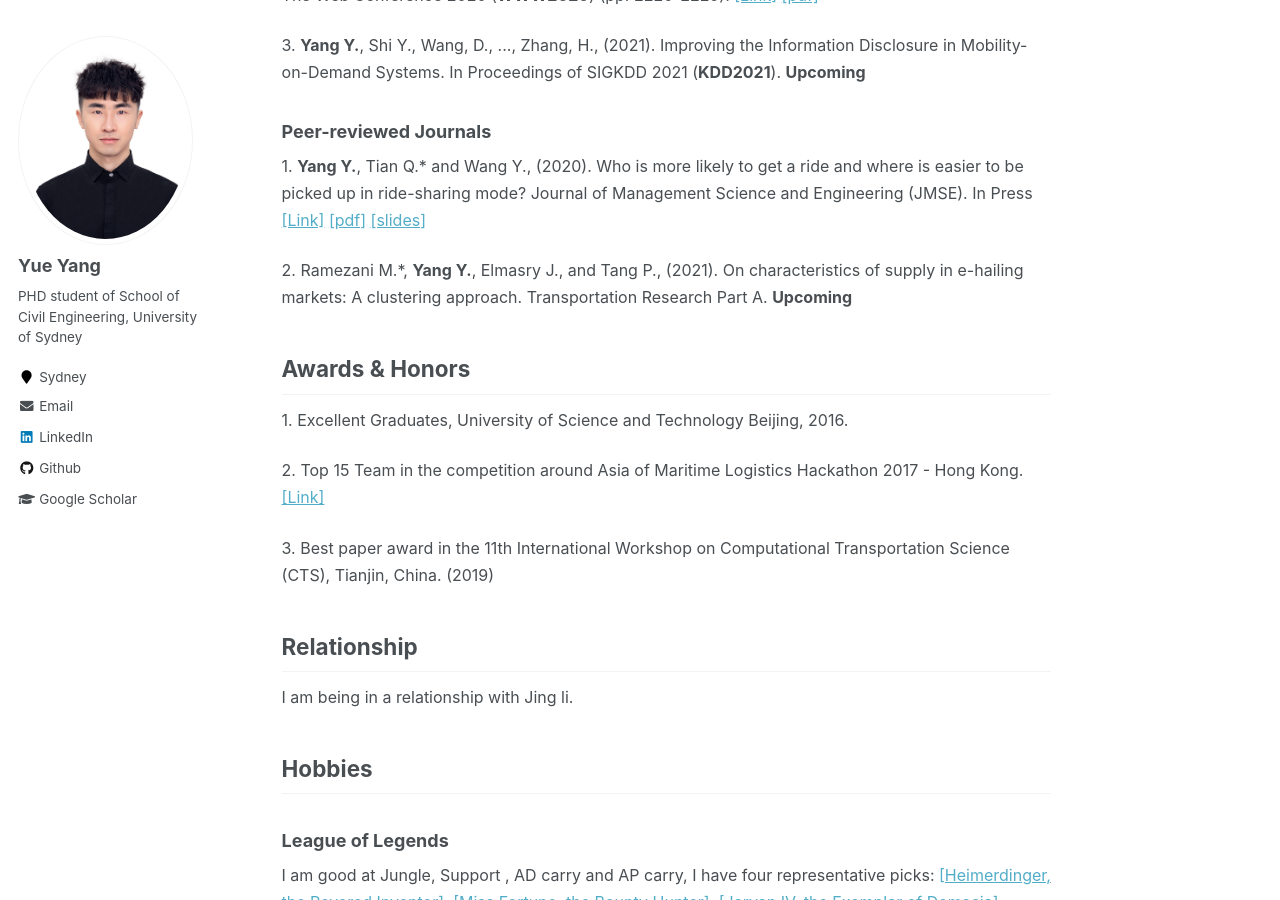
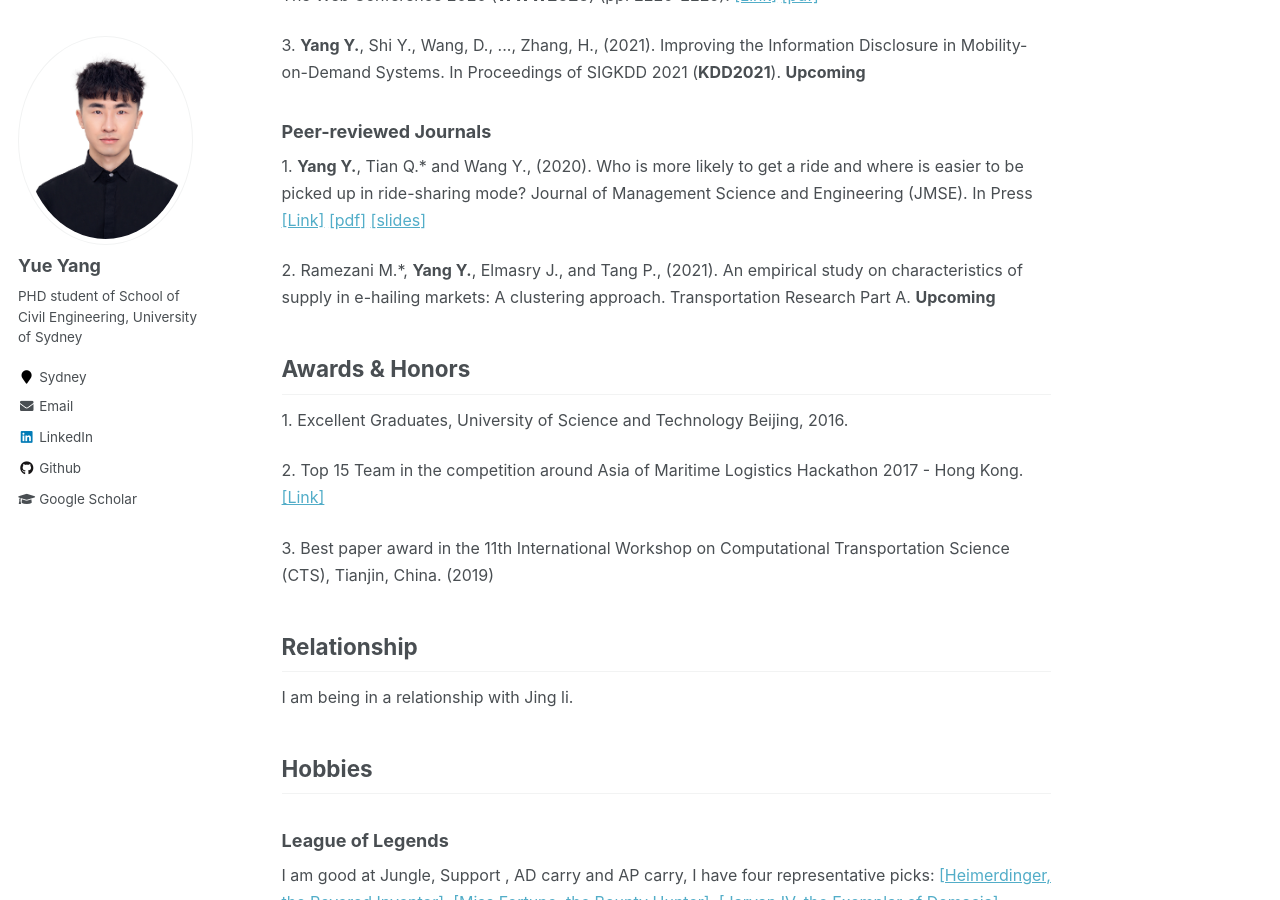
Before and after one commit to marco-yue/biography, a Jekyll site: the page built from _pages/about.md, in a window 1280 px wide and 900 px high, scrolled down 1658 px. Built offline with Jekyll 4.4.1, drawn with Linux system fonts in a browser that asks for light colours.

Commit message:
Update about.md

```diff
--- a/_pages/about.md
+++ b/_pages/about.md
@@ -83,7 +83,8 @@ redirect_from:
   </font></p>
 
 <p><font size=3>
-2. Ramezani M.*, <b>Yang Y.</b>, Elmasry J., and Tang P., (2021). On characteristics of supply in e-hailing markets: A clustering approach. Transportation Research Part A.  <b>Upcoming</b>
+2. Ramezani M.*, <b>Yang Y.</b>, Elmasry J., and Tang P., (2021). An empirical study on characteristics of supply in e-hailing markets: A clustering
+approach. Transportation Research Part A.  <b>Upcoming</b>
   </font></p>
 
 
```
